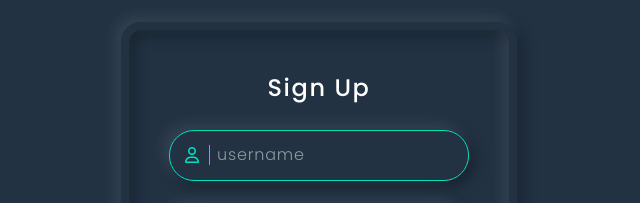
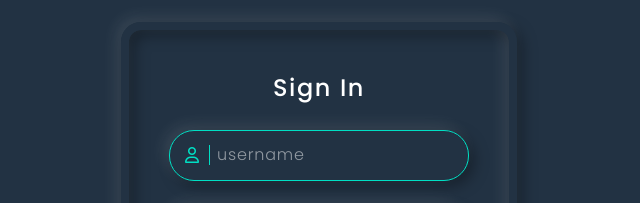
Before and after one commit to saidbek-ai/Login-Register-form, a website: page index.html in a window 1280 px wide. Both pictures are taken after a click on the link "Log in". Shown: the part 179-382 px from the top of the page, 321-961 px from the left. Drawn offline with Linux system fonts and the light colour scheme.

Commit message:
Second Commit

```diff
--- a/index.html
+++ b/index.html
@@ -56,7 +56,7 @@
         <p>Already a member? <a href="#" class="login">Log in</a></p>
       </form>
       <form action="" class="form signin">
-        <h2>Sign Up</h2>
+        <h2>Sign In</h2>
         <div class="input__box">
           <input type="text" required />
           <i class="fa-regular fa-user"></i>
```
